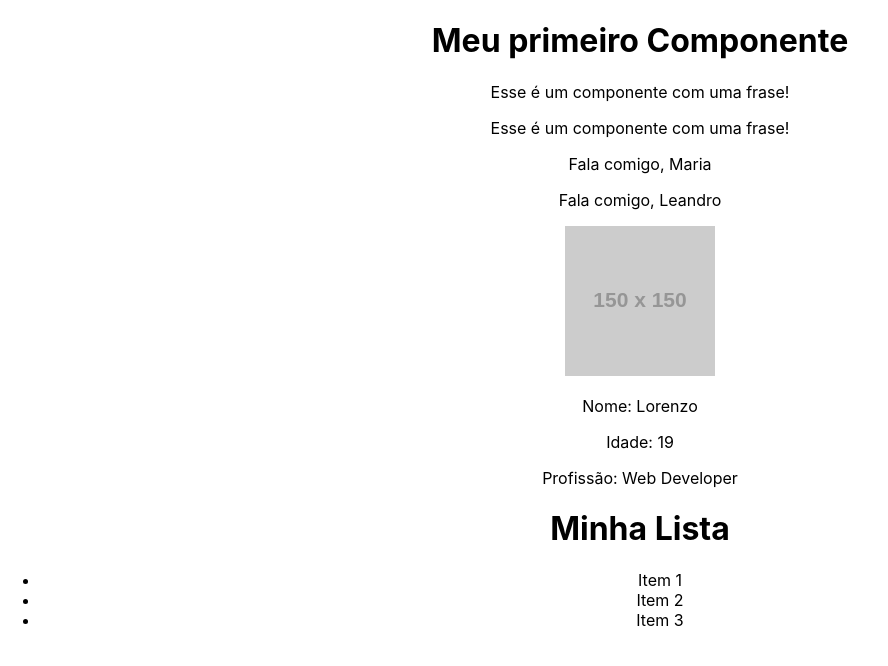
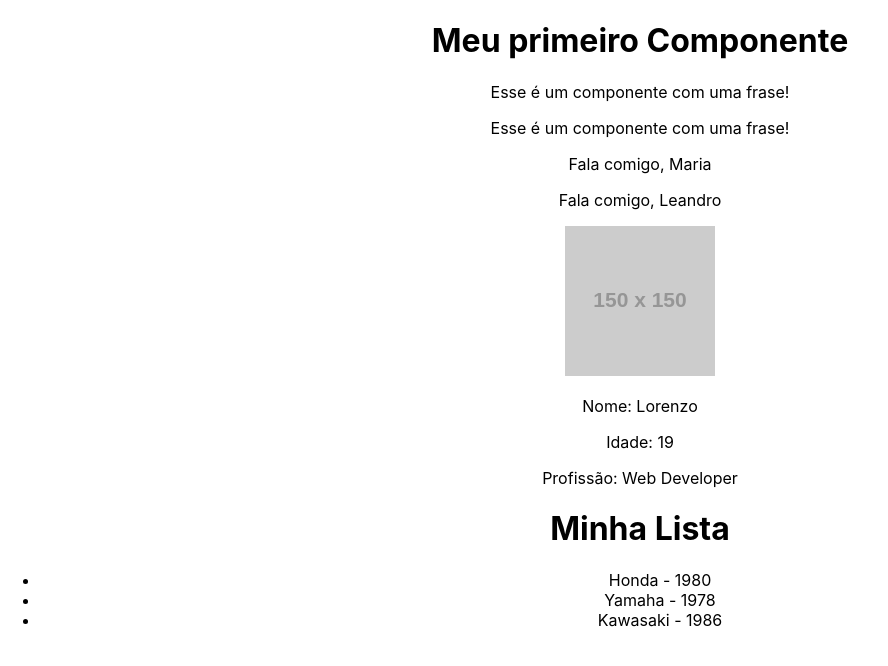
Before and after one commit to llorenzojorge/projeto-costs, a React (Create React App) app in the folder projeto-costs/: page / in a window 1280 px wide. Shown: the top 666 px of the page, without its empty margins (0-888 px from the left). Built offline with nearby package versions, Linux system fonts and the light colour scheme.

Commit message:
diferença entre "" e {}

```diff
--- a/projeto-costs/src/components/List.js
+++ b/projeto-costs/src/components/List.js
@@ -1,11 +1,13 @@
+import Item from "./Item"
+
 function List() {
     return (
         <>
         <h1>Minha Lista</h1>
         <ul>
-            <li>Item 1</li>
-            <li>Item 2</li>
-            <li>Item 3</li>
+            <Item marca="Honda" ano_lancamento={1980}/>
+            <Item marca="Yamaha" ano_lancamento={1978}/>
+            <Item marca="Kawasaki" ano_lancamento={1986}/>
         </ul>
         </>
     )
```
